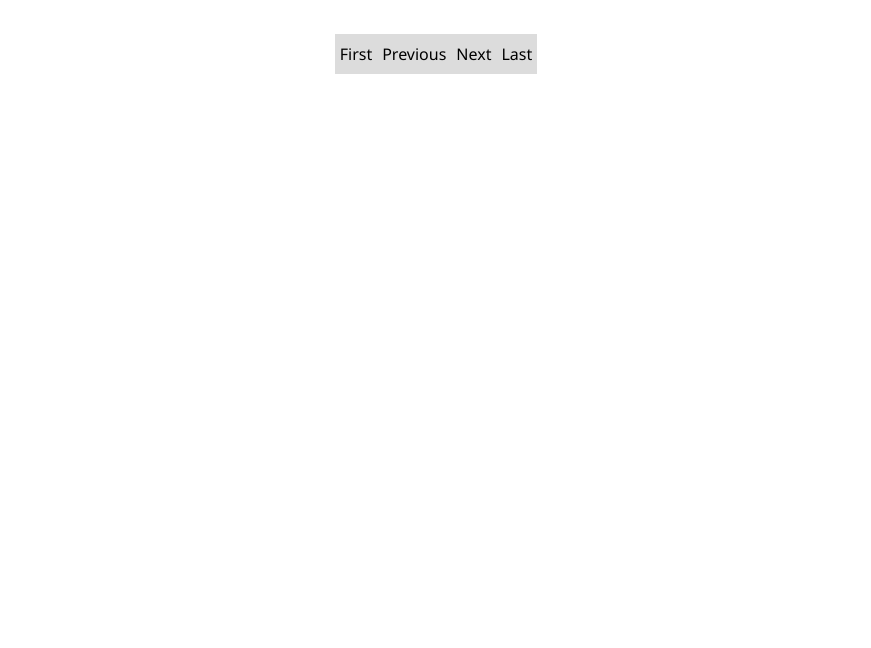
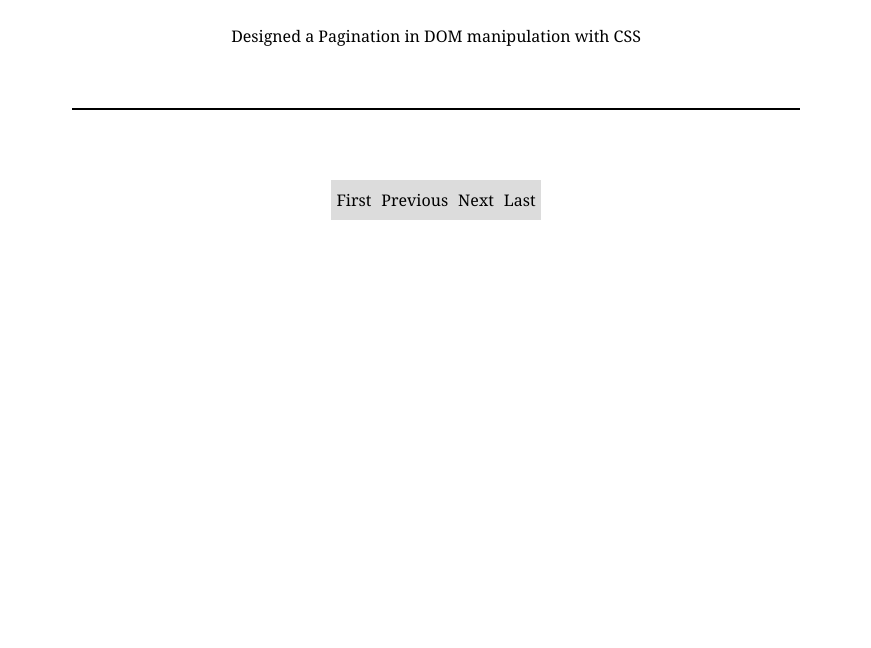
Before and after one commit to pugal26/fsd56wd2-t__Pugal_Activities, a website: page index.html in a window 1280 px wide. Shown: the part 152-800 px from the top of the page, without its empty margins (204-1075 px from the left). Drawn offline with Linux system fonts and the light colour scheme; no server answers.

Commit message:
pagination final

```diff
--- a/script.js
+++ b/script.js
@@ -1,8 +1,12 @@
 const mainContainer = document.createElement('div');
     const h1 = document.createElement('h1');
         h1.textContent = "Pagination using DOM";
+        h1.id = 'title';
 
-mainContainer.appendChild(h1);
+const description = document.createElement('p');
+    description.textContent = 'Designed a Pagination in DOM manipulation with CSS'
+    description.id = 'description'
+mainContainer.append(h1,description);
 
 
 const tableContainer = document.createElement('div');
--- a/style.css
+++ b/style.css
@@ -1,7 +1,16 @@
 * {
-    font-family: 'Segoe UI', Tahoma, Geneva, Verdana, sans-serif;
+    font-family: Georgia, 'Times New Roman', Times, serif;
     box-sizing: border-box;
 }
+
+#title, #description {
+  display: flex;
+  justify-content: center;
+  align-items: center;
+  margin-bottom: 10%;
+
+}
+
 body {
     height: auto;
     display: flex;
@@ -9,6 +18,7 @@
     align-items: center;
     justify-content: center;
     gap: 20px;
+    padding: 5%;
 }
 
 .paginationRow {
```
Also changed, not shown: readme.md.
